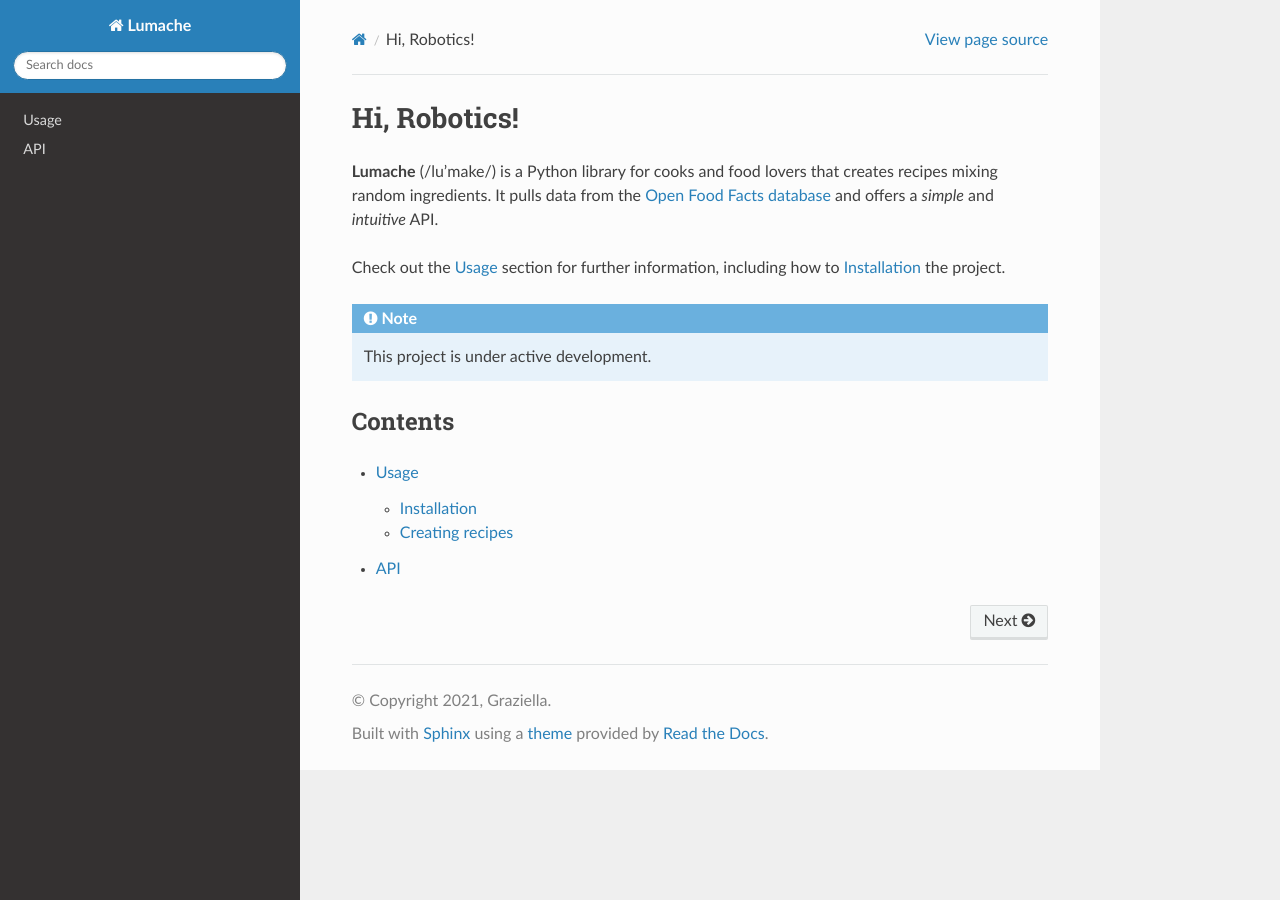
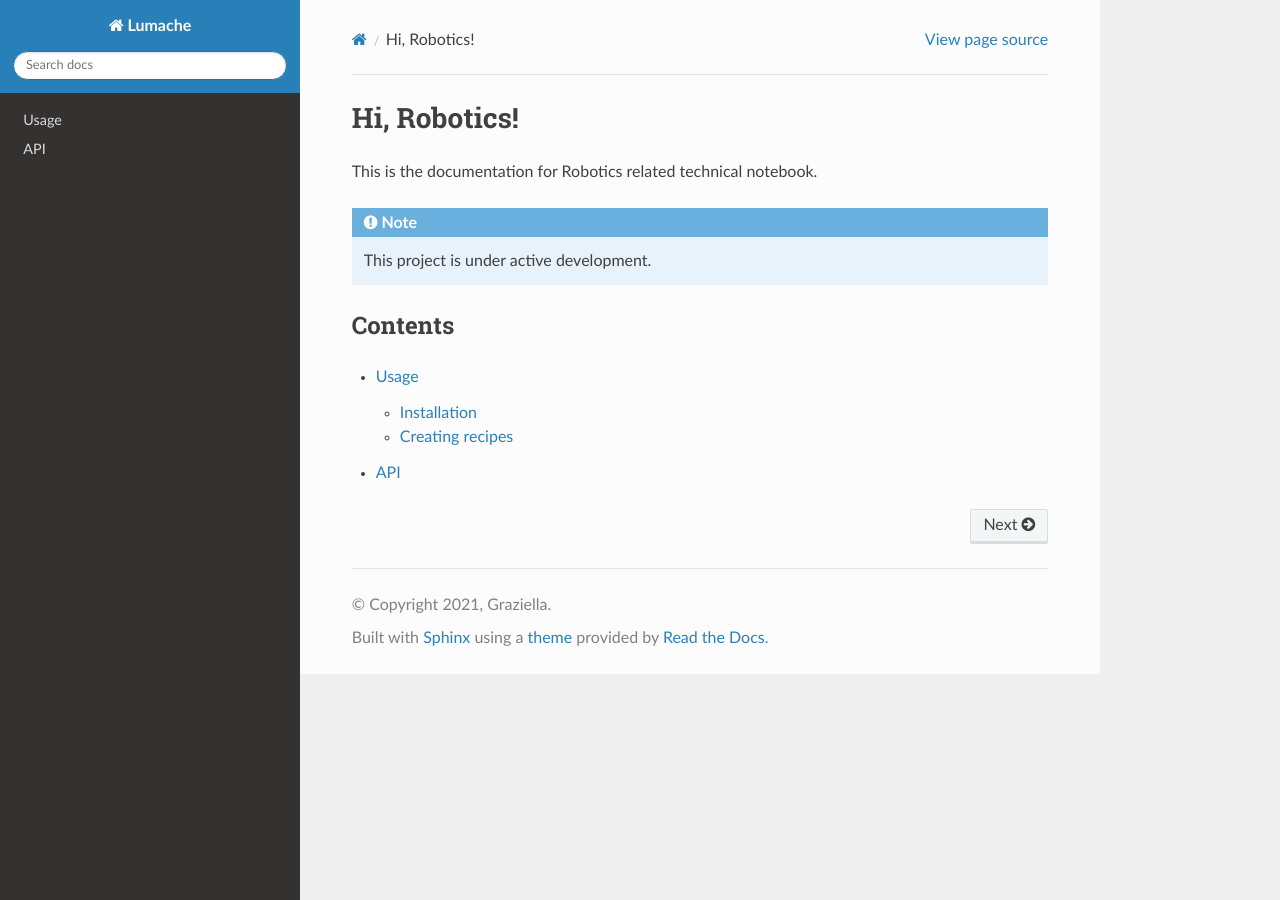
Before and after one commit to HangR00/Robotics-Docs, a Sphinx documentation site: the page built from docs/source/index.rst, in a window 1280 px wide. Built offline with Sphinx 7.4.7 and the Read the Docs theme 3.1.0, drawn with Linux system fonts in a browser that asks for light colours.

Commit message:
Update index.rst

```diff
--- a/docs/source/index.rst
+++ b/docs/source/index.rst
@@ -1,13 +1,9 @@
 Hi, Robotics!
 ===================================
 
-**Lumache** (/lu'make/) is a Python library for cooks and food lovers
-that creates recipes mixing random ingredients.
-It pulls data from the `Open Food Facts database <https://world.openfoodfacts.org/>`_
-and offers a *simple* and *intuitive* API.
+This is the documentation for Robotics related technical notebook.
 
-Check out the :doc:`usage` section for further information, including
-how to :ref:`installation` the project.
+
 
 .. note::
 
```
